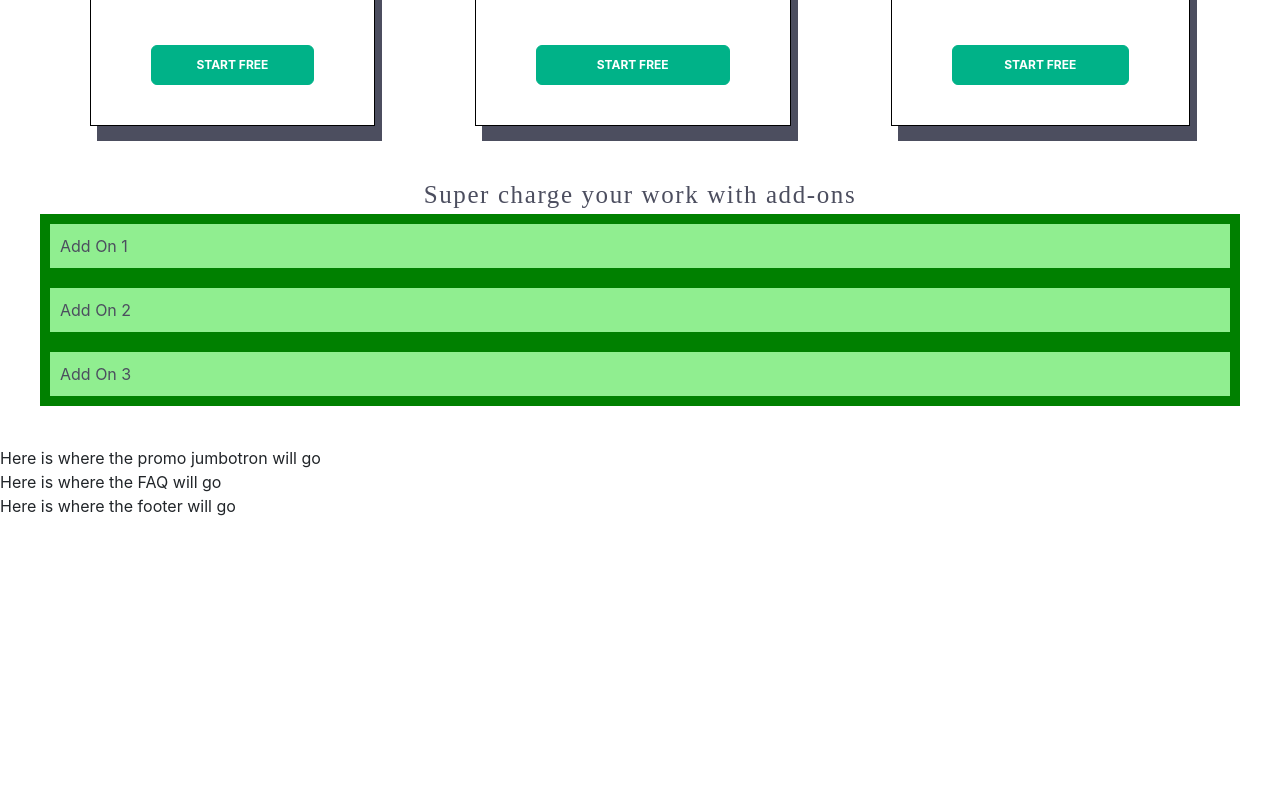
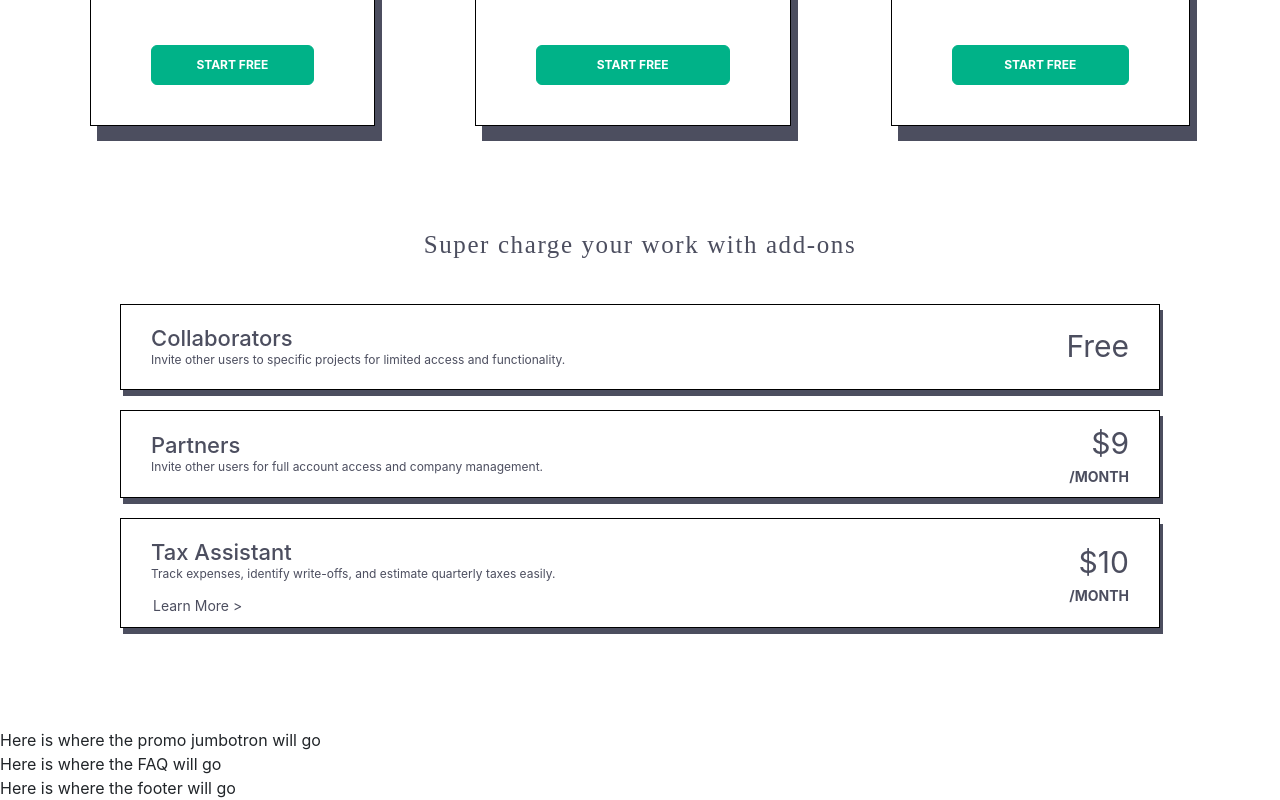
Before and after one commit to joshua-blum/frontend-showcase, a Next.js app: page /bonsaiMarketing in a window 1280 px wide. Shown: the part 707-1507 px from the top of the page. Before the commit the page ends 1225 px from the top, so only its background shows below. Built offline with nearby package versions, Linux system fonts and the light colour scheme.

Commit message:
Create add-ons with formatting

```diff
--- a/pages/bonsaiMarketing/bonsaiPlansAndPricing.tsx
+++ b/pages/bonsaiMarketing/bonsaiPlansAndPricing.tsx
@@ -41,18 +41,55 @@ function formatPlanCards(isYearly: boolean, planCardList: any){
         })
 }
 
+function formatAddOns(addOnsList: any){
+    return addOnsList.map(
+        (addOn:
+            {
+                id: string,
+                title: string,
+                description: string,
+                price: number,
+                detailLink: string
+            }
+        ) => {
+        return (
+            <div className={styles.addOnCard}>
+                <div className={styles.addOnDetails}>
+                    <h1 className={styles.addOnTitle}>{addOn.title}</h1>
+                    <p className={styles.addOnDescription}>{addOn.description}</p>
+                    {addOn.detailLink ?
+                        <a className={styles.addOnLink} href={addOn.detailLink}>Learn More &gt; </a> :
+                        null}
+                </div>
+                {addOn.price ?
+                    <div className={styles.addOnPrice}>${addOn.price} <span className={styles.planSubtitle}>/MONTH</span></div> :
+                    <div className={styles.addOnPrice}>Free</div>
+                }
+            </div>
+            )
+        })
+}
+
 
 export default function BonsaiPlansAndPricing(){
     const [planCardList, setPlanCardList] = useState([<h1>Loading...</h1>]);
     const [isYearly, setIsYearly] = useState(false);
+    const [addOnsList, setAddOnsList] = useState([<h1>Loading...</h1>])
+
     useEffect(() => {
         fetch('http://localhost:3000/data/bonsaiMarketing/plansAndPricing.json')
         .then((res) => res.json())
         .then((json) => [...json.attributes])
-        .then((res) => setPlanCardList(res))
+        .then((res) => setPlanCardList(res));
+
+        fetch('http://localhost:3000/data/bonsaiMarketing/addOns.json')
+        .then((res) => res.json())
+        .then((json) => [...json.attributes])
+        .then((res) => setAddOnsList(res));
     }, [])
 
     const planCardHTML = formatPlanCards(isYearly, planCardList);
+    const addOnHTML = formatAddOns(addOnsList);
 
     return (
         <>
@@ -74,15 +111,7 @@ export default function BonsaiPlansAndPricing(){
             </div>
             <div className={styles.header}>Super charge your work with add-ons</div>
             <div className={styles.addOnsList}>
-                <div className={styles.addOnCard}>
-                    Add On 1
-                </div>
-                <div className={styles.addOnCard}>
-                    Add On 2
-                </div>
-                <div className={styles.addOnCard}>
-                    Add On 3
-                </div>
+                {addOnHTML}
             </div>
         </div>
         </>
--- /dev/null
+++ b/public/data/bonsaiMarketing/addOns.json
@@ -0,0 +1,26 @@
+{
+    "name": "addOns",
+    "attributes": [
+        {
+            "id": 1,
+            "title": "Collaborators",
+            "description": "Invite other users to specific projects for limited access and functionality.",
+            "price": null,
+            "detailLink": null
+        },
+        {
+            "id": 2,
+            "title": "Partners",
+            "description": "Invite other users for full account access and company management.",
+            "price": 9,
+            "detailLink": null
+        },
+        {
+            "id": 3,
+            "title": "Tax Assistant",
+            "description": "Track expenses, identify write-offs, and estimate quarterly taxes easily.",
+            "price": 10,
+            "detailLink": "http://localhost:3000/bonsaiMarketing"
+        }
+    ]
+}
--- a/styles/bonsaiMarketing/PlansAndPricing.module.css
+++ b/styles/bonsaiMarketing/PlansAndPricing.module.css
@@ -99,6 +99,7 @@
     display: flex;
     justify-content: space-around;
     flex-direction: row;
+    margin: 0px 0px 50px 0px;
 }
 
 .planCard {
@@ -173,13 +174,44 @@
 }
 
 .addOnsList {
-    background-color: green;
     display: flex;
     flex-direction: column;
+    margin: 30px 0px 50px 0px;
 }
 
 .addOnCard {
-    background-color: lightgreen;
-    margin: 10px;
+    display: flex;
+    flex-direction: row;
+    align-items: center;
+    justify-content: space-between;
+    margin: 10px 80px;
     padding: 10px;
+    border-color: black;
+    border-style: solid;
+    border-width: 1px;
+    padding: 10px;
+    box-shadow: 3px 6px;
 }
+
+.addOnTitle {
+    font-size: 22px;
+    margin: 10px 0px 0px 20px
+}
+
+.addOnDescription {
+    font-size: 12px;
+    margin: 0px 0px 10px 20px
+}
+
+.addOnLink {
+    font-size: 14px;
+    margin: 0px 0px 0px 22px;
+}
+
+.addOnPrice {
+    display: flex;
+    flex-direction: column;
+    align-items: flex-end;
+    font-size: 30px;
+    margin: 0px 20px 0px 0px
+}
```
